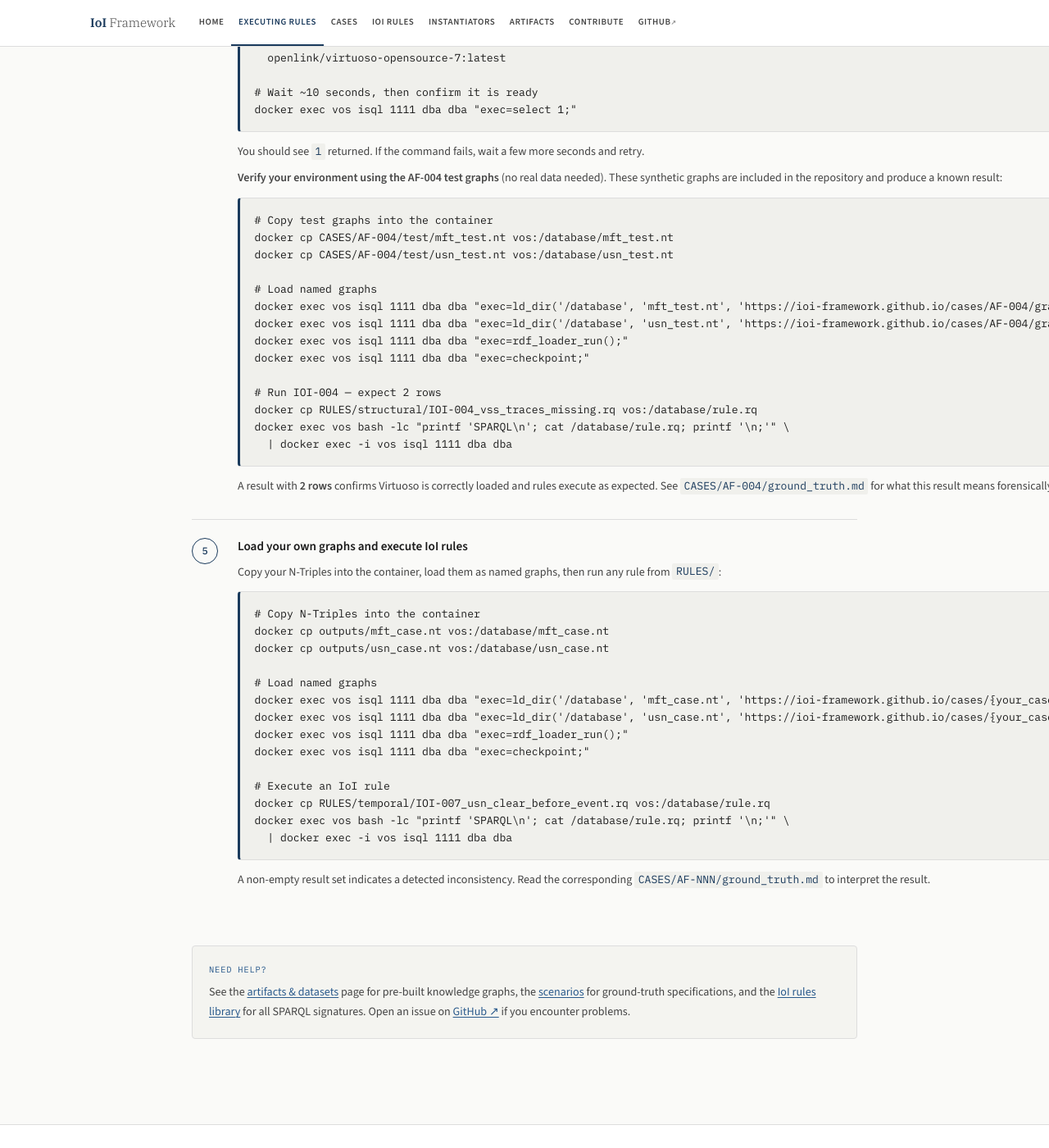
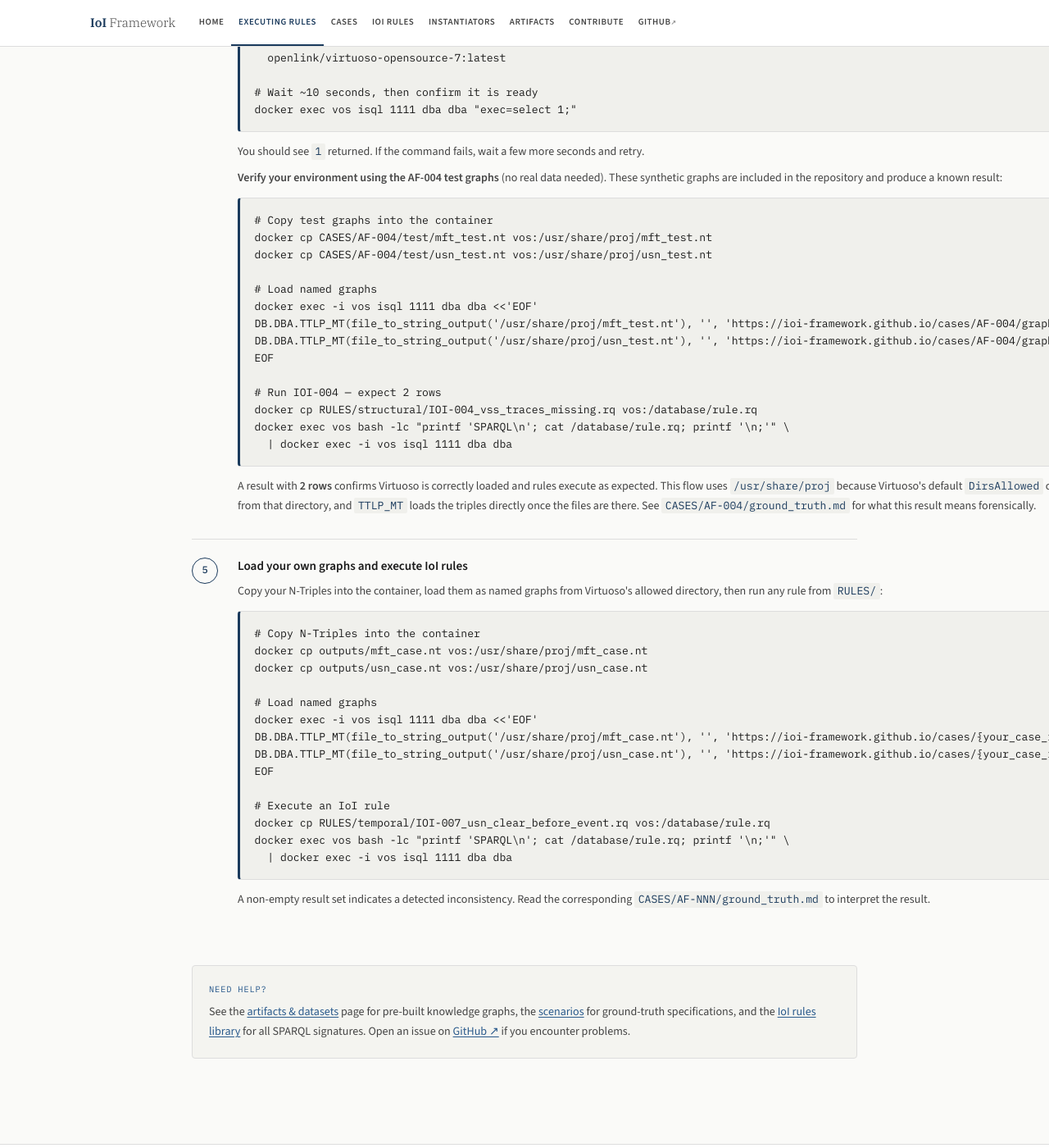
Before and after one commit to ioi-framework/ioi-framework.github.io, a Jekyll site: the page built from quickstart.md, in a window 1280 px wide and 1400 px high, scrolled down 1977 px. Shown: the whole window at 82% size. Built offline with Jekyll 4.4.1, drawn with Linux system fonts in a browser that asks for light colours; some of the changed text lies outside the part shown.

Commit message:
update execution guide Virtuoso load steps

```diff
--- a/quickstart.md
+++ b/quickstart.md
@@ -94,20 +94,20 @@ docker exec vos isql 1111 dba dba "exec=select 1;"</code></pre>
         <p>You should see <code>1</code> returned. If the command fails, wait a few more seconds and retry.</p>
         <p><strong>Verify your environment using the AF-004 test graphs</strong> (no real data needed). These synthetic graphs are included in the repository and produce a known result:</p>
         <pre><code># Copy test graphs into the container
-docker cp CASES/AF-004/test/mft_test.nt vos:/database/mft_test.nt
-docker cp CASES/AF-004/test/usn_test.nt vos:/database/usn_test.nt
+docker cp CASES/AF-004/test/mft_test.nt vos:/usr/share/proj/mft_test.nt
+docker cp CASES/AF-004/test/usn_test.nt vos:/usr/share/proj/usn_test.nt
 
 # Load named graphs
-docker exec vos isql 1111 dba dba "exec=ld_dir('/database', 'mft_test.nt', 'https://ioi-framework.github.io/cases/AF-004/graphs/mft');"
-docker exec vos isql 1111 dba dba "exec=ld_dir('/database', 'usn_test.nt', 'https://ioi-framework.github.io/cases/AF-004/graphs/usn');"
-docker exec vos isql 1111 dba dba "exec=rdf_loader_run();"
-docker exec vos isql 1111 dba dba "exec=checkpoint;"
+docker exec -i vos isql 1111 dba dba <<'EOF'
+DB.DBA.TTLP_MT(file_to_string_output('/usr/share/proj/mft_test.nt'), '', 'https://ioi-framework.github.io/cases/AF-004/graphs/mft', 512);
+DB.DBA.TTLP_MT(file_to_string_output('/usr/share/proj/usn_test.nt'), '', 'https://ioi-framework.github.io/cases/AF-004/graphs/usn', 512);
+EOF
 
 # Run IOI-004 — expect 2 rows
 docker cp RULES/structural/IOI-004_vss_traces_missing.rq vos:/database/rule.rq
 docker exec vos bash -lc "printf 'SPARQL\n'; cat /database/rule.rq; printf '\n;'" \
   | docker exec -i vos isql 1111 dba dba</code></pre>
-        <p>A result with <strong>2 rows</strong> confirms Virtuoso is correctly loaded and rules execute as expected. See <code>CASES/AF-004/ground_truth.md</code> for what this result means forensically.</p>
+        <p>A result with <strong>2 rows</strong> confirms Virtuoso is correctly loaded and rules execute as expected. This flow uses <code>/usr/share/proj</code> because Virtuoso's default <code>DirsAllowed</code> configuration reads from that directory, and <code>TTLP_MT</code> loads the triples directly once the files are there. See <code>CASES/AF-004/ground_truth.md</code> for what this result means forensically.</p>
       </div>
     </div>
 
@@ -115,16 +115,16 @@ docker exec vos bash -lc "printf 'SPARQL\n'; cat /database/rule.rq; printf '\n;'
       <div class="step-num">5</div>
       <div class="step-content">
         <h3>Load your own graphs and execute IoI rules</h3>
-        <p>Copy your N-Triples into the container, load them as named graphs, then run any rule from <code>RULES/</code>:</p>
+        <p>Copy your N-Triples into the container, load them as named graphs from Virtuoso's allowed directory, then run any rule from <code>RULES/</code>:</p>
         <pre><code># Copy N-Triples into the container
-docker cp outputs/mft_case.nt vos:/database/mft_case.nt
-docker cp outputs/usn_case.nt vos:/database/usn_case.nt
+docker cp outputs/mft_case.nt vos:/usr/share/proj/mft_case.nt
+docker cp outputs/usn_case.nt vos:/usr/share/proj/usn_case.nt
 
 # Load named graphs
-docker exec vos isql 1111 dba dba "exec=ld_dir('/database', 'mft_case.nt', 'https://ioi-framework.github.io/cases/{your_case_id}/graphs/mft');"
-docker exec vos isql 1111 dba dba "exec=ld_dir('/database', 'usn_case.nt', 'https://ioi-framework.github.io/cases/{your_case_id}/graphs/usn');"
-docker exec vos isql 1111 dba dba "exec=rdf_loader_run();"
-docker exec vos isql 1111 dba dba "exec=checkpoint;"
+docker exec -i vos isql 1111 dba dba <<'EOF'
+DB.DBA.TTLP_MT(file_to_string_output('/usr/share/proj/mft_case.nt'), '', 'https://ioi-framework.github.io/cases/{your_case_id}/graphs/mft', 512);
+DB.DBA.TTLP_MT(file_to_string_output('/usr/share/proj/usn_case.nt'), '', 'https://ioi-framework.github.io/cases/{your_case_id}/graphs/usn', 512);
+EOF
 
 # Execute an IoI rule
 docker cp RULES/temporal/IOI-007_usn_clear_before_event.rq vos:/database/rule.rq
```
Also changed, not shown: other parts of quickstart.md (+3 -3 lines), 1 other file.
